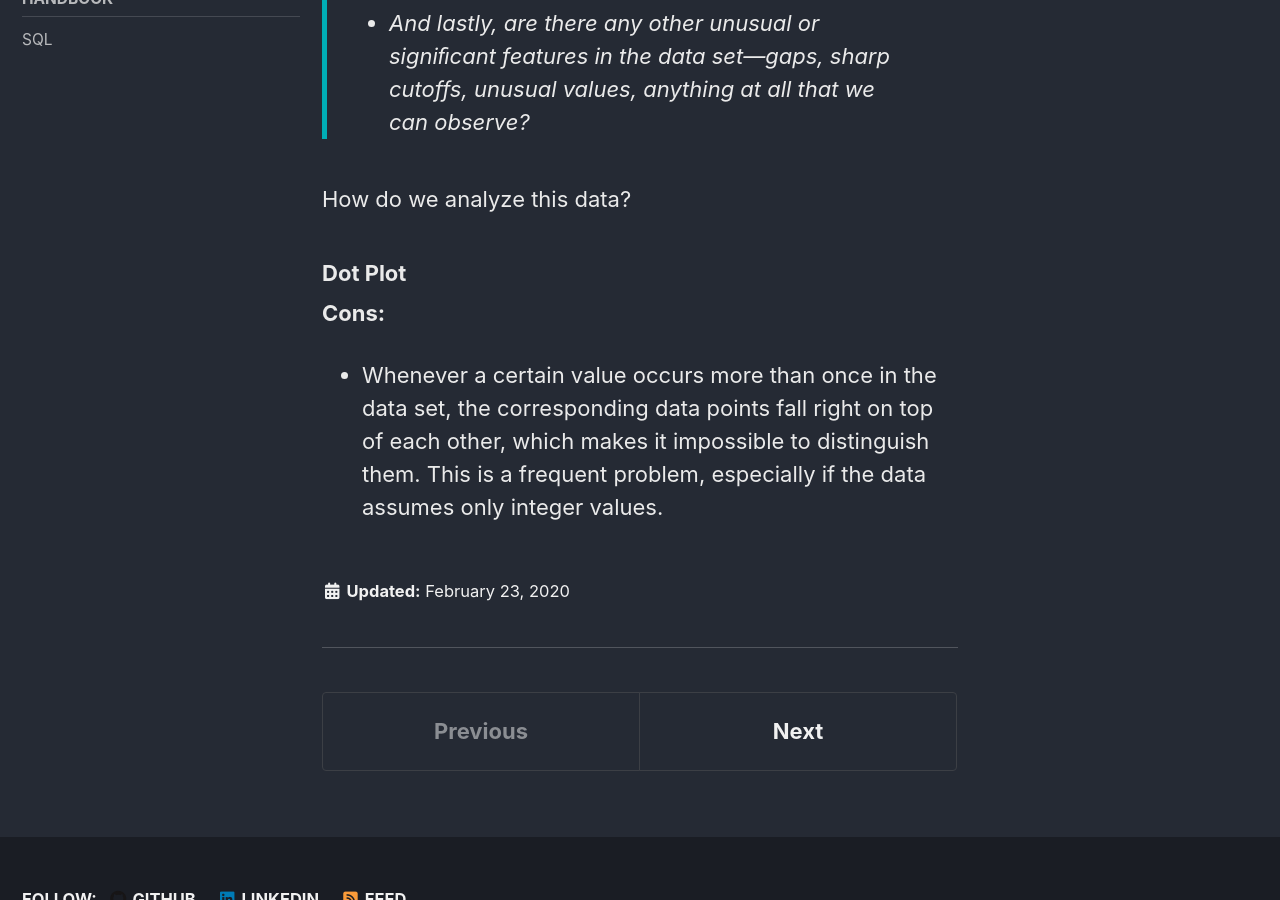
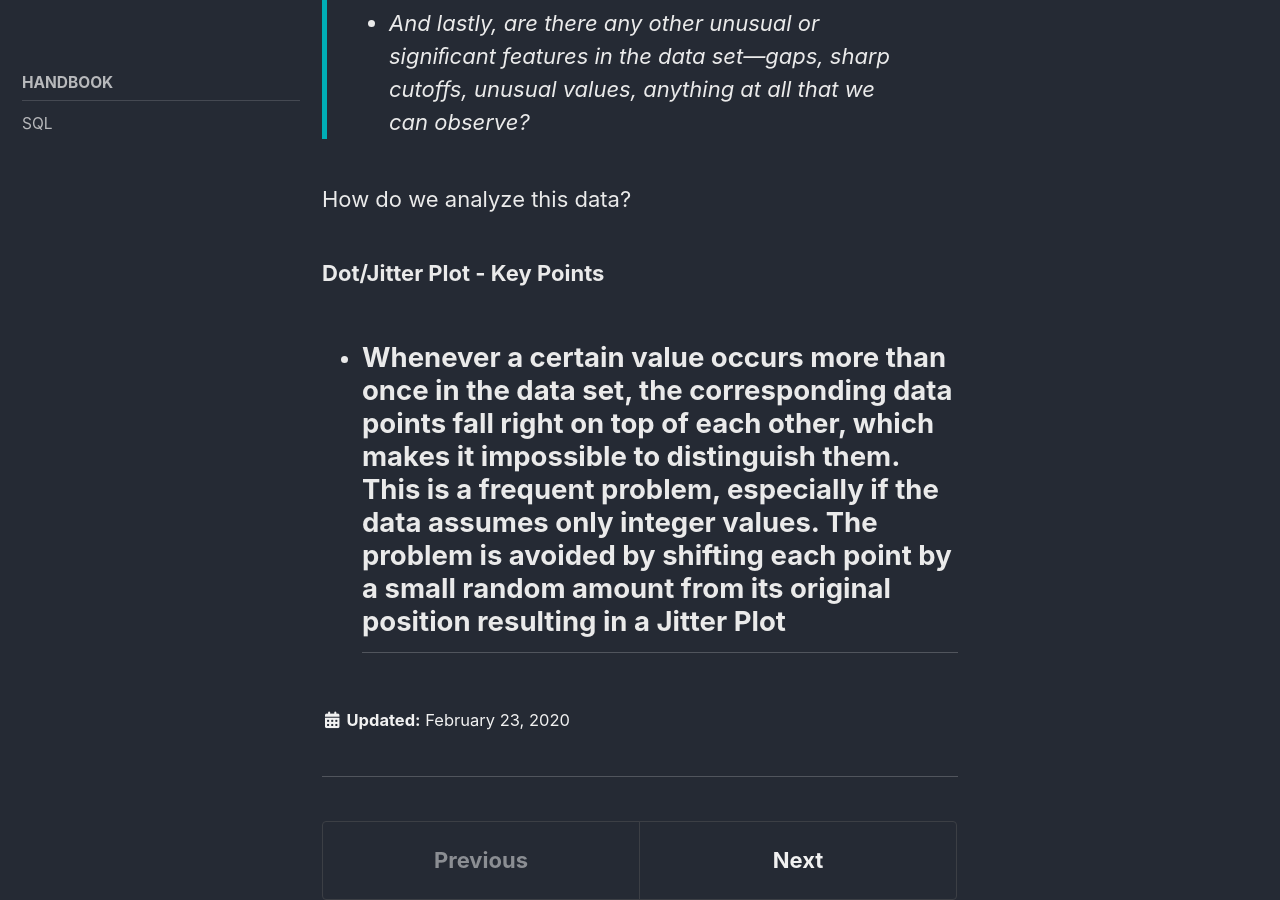
Before and after one commit to oliv2079/oliv2079.github.io, a Jekyll site: the page built from _handbook/plots.md, in a window 1280 px wide and 900 px high, scrolled down 1452 px. Built offline with Jekyll 4.4.1, drawn with Linux system fonts in a browser that asks for light colours; cached includes are drawn as plain includes; nearby versions of some CDN libraries; some of the changed text lies outside the part shown.

Commit message:
jitter plot

```diff
--- a/_handbook/plots.md
+++ b/_handbook/plots.md
@@ -21,8 +21,6 @@ This page almost exclusively uses citations from the book *Data Analysis with Op
 
 How do we analyze this data?
 
-### Dot Plot
-
-**Cons:**
-
-- Whenever a certain value occurs more than once in the data set, the corresponding data points fall right on top of each other, which makes it impossible to distinguish them. This is a frequent problem, especially if the data assumes only integer values.
+### Dot/Jitter Plot - Key Points
+- Whenever a certain value occurs more than once in the data set, the corresponding data points fall right on top of each other, which makes it impossible to distinguish them. This is a frequent problem, especially if the data assumes only integer values. The problem is avoided by shifting each point by a small random amount from its original position resulting in a **Jitter Plot**
+-
```
